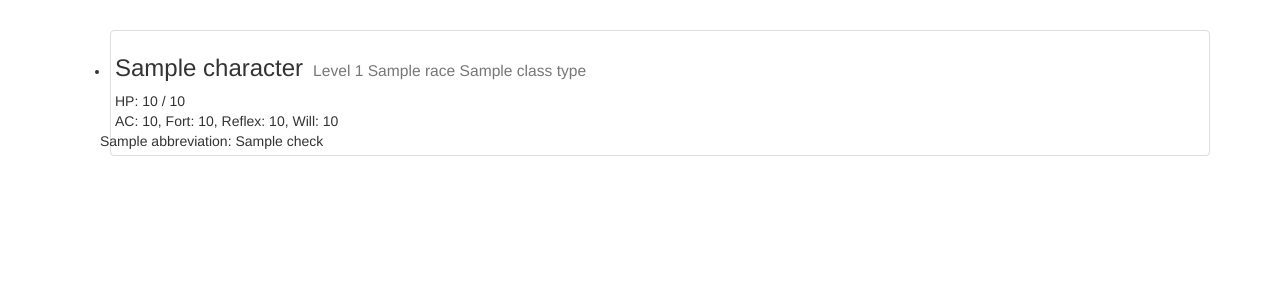
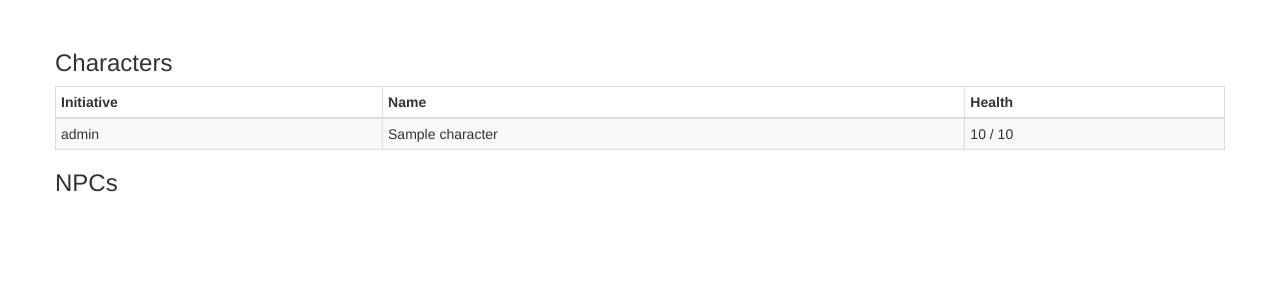
Before and after one commit to ateoto/django-dm, a Django app: template dm/templates/dm/party.html in a window 1280 px wide. Shown: the top 300 px of the page. Run offline with Django 3.2, Linux system fonts and the light colour scheme; the template is opened without the code that fills it: most values are stand-ins (such as "Sample title", 1, 10 or a date in 2020); some libraries are stand-ins or nearby versions.

Commit message:
Various updates to layout and functionality.

```diff
--- a/dm/static/dm/css/main.css
+++ b/dm/static/dm/css/main.css
@@ -1,7 +1,19 @@
 body {
 	padding-top: 30px;
+}
+
+#sidenav {
+	float: left;
+	position: relative;
+	width: 100px;
+	min-height: 500px;
+}
+#content {
 }
 
 .character-header-info {
 	padding-left: 10px;
 }
+#pc-detail-toolbar {
+	text-align: center;
+}
--- a/dm/static/dm/js/dm.js
+++ b/dm/static/dm/js/dm.js
@@ -50,6 +50,11 @@ $(function() {
 				this_character.hit_points = data.hit_points;
 				this_character.max_hit_points = data.max_hit_points;
 				this_character.id = data.id;
+				this_character.level = data.level;
+				this_character.race = data.race.name;
+				this_character.class_type = data.class_type.name;
+				this_character.defenses = data.defenses;
+				this_character.abilities = data.abilities;
 				console.log('Got character ' + this_character.id);
 				this_character.update_ui();
 		}, "json");
@@ -71,77 +76,70 @@ $(function() {
 	        	this_character.update_ui();
 	        },
 		});
-
-
 	}
 
 	Character.prototype.update_ui = function() {
 		console.log('Update ui for ' + this.id);
 		var hp_percentage = ((this.hit_points / this.max_hit_points) * 100);
+		$('#pc-init-' + this.id).text(this.abilities.dex.modifier_half_level);
 		$('#hp-text-' + this.id).text(this.hit_points);
 		$('#max-hp-text-' + this.id).text(this.max_hit_points);
 	}
 
-	my_party = new Party('/dm/api/v1/party/' + $('#party').attr('party-id') + '/');
+	$('#pc-detail').hide();
+
+	my_party = new Party('/dm/api/v1/party/' + $('#pc-overview').attr('party-id') + '/');
 
 	$.when(my_party.get_party()).then(my_party.update_ui());
 
-	$('#hp-modal').modal({
-		show: false,
-	});
-
-	$('#xp-modal').modal({
-		show: false,
-	});
-
 	//update_party($('#party').attr('party-id'));
 
-	$('.hp-btn').click(function(){
-		var cid = $(this).attr('character-id');
-		var character = my_party.get_character_by_id(cid);
-		$('#hp-modal-save').removeAttr('party-id');
-		$('#hp-modal-save').attr('character-id', cid);
-		$('#hp-modal-label').text(character.name);
-		$('#hp-input').val(character.hit_points);
-		$('#hp-modal').modal('show');
-	});
 
-	$('#hp-btn-party').click(function() {
-		var pid = $('#hp-btn-party').attr('party-id');
-		$('#hp-modal-save').removeAttr('character-id');
-		$('#hp-modal-save').attr('party-id', pid);
+	$('.pc-character-overview').click(function() {
+		$("#pc-detail").hide();
+		$('#pc-detail-stats').hide();
+		var pcid = $(this).attr('pc-id');
+		var character = my_party.get_character_by_id(pcid);
+		$('#pc-detail').attr('pc-id', pcid);
+		$('#pc-detail-name').text(character.name);
+        $('#pc-detail-level-text').text(character.level);
+        $('#pc-detail-flavor').text(character.race + ' ' + character.class_type);
+		$('#pc-detail-ac .pc-detail-defense-value').text(character.defenses.ac.total);
+		$('#pc-detail-fort .pc-detail-defense-value').text(character.defenses.fort.total);
+		$('#pc-detail-ref .pc-detail-defense-value').text(character.defenses.ref.total);
+		$('#pc-detail-will .pc-detail-defense-value').text(character.defenses.will.total);
+		$('#pc-detail-str .pc-detail-ability-check').text(character.abilities.str.check);
+		$('#pc-detail-dex .pc-detail-ability-check').text(character.abilities.dex.check);
+		$('#pc-detail-wis .pc-detail-ability-check').text(character.abilities.wis.check);
+		$('#pc-detail-con .pc-detail-ability-check').text(character.abilities.con.check);
+		$('#pc-detail-int .pc-detail-ability-check').text(character.abilities.int.check);
+		$('#pc-detail-cha .pc-detail-ability-check').text(character.abilities.cha.check);
 
-		$.get('/dm/api/v1/party/' + pid + '/','',
-			function(data) {
-				$('#hp-modal-label').text(data.name);
-				$('#hp-input').val('');
-				$('#hp-modal').modal('show');
-			}, "json");
-	});
-
-	$('#hp-max-btn').click(function() {
-		var cid = $('#hp-modal-save').attr('character-id');
-		var character = my_party.get_character_by_id(cid);
-		$('#hp-input').val(character.max_hit_points);
+        $('#pc-detail-stats').show();
+        $('#pc-detail').show();
 	});
 
 
-	$('#hp-modal-save').click(function() {
-		var new_value = $('#hp-input').val();
-		if ($('#hp-modal-save').attr('party-id') == undefined) {
-			var cid = $('#hp-modal-save').attr('character-id');
-			var character = my_party.get_character_by_id(cid);
-			character.hit_points = new_value;
-			character.set_character();
-		} else {
-			var pid = $('#hp-modal-save').attr('party-id');
-			$.get('/dm/api/v1/party/' + pid + '/', '',
-				function(data) {
-					_.each(data.characters, function(element) {
-						set_hp(element, new_value);
-					});
-			}, "json");
-		}
-		$('#hp-modal').modal('hide');
+	$('#pc-detail-toolbar .btn').tooltip({ placement: 'bottom'});
+
+
+	$('#pc-initiative-btn').click(function() {
+		var pcid = $('#pc-detail').attr('pc-id');
+		$('#pc-initiative-form').attr('for-pc', pcid);
+		$('#initiative-modal').modal('show');
+		$('#pc-initiative-input').val($('#pc-init-' + pcid).text());
+		$('#pc-initiative-input').focus();
+	});
+
+	$('#pc-stats-btn').click(function() {
+		//Hide all others
+		$('#pc-detail-stats').show();
+	});
+
+	$('#pc-initiative-form').submit(function() {
+		var pcid = $('#pc-initiative-form').attr('for-pc');
+		$('#pc-init-' + pcid).text($('#pc-initiative-input').val());
+		$('#initiative-modal').modal('hide');
+		return false;
 	});
 });
--- a/dm/templates/dm/party.html
+++ b/dm/templates/dm/party.html
@@ -6,56 +6,124 @@
 {% endblock %}
 {% block content %}
 <div class="container">
-    <ul id="party" class="thumbnails" party-id="{{ party.id }}">
+    <div class="row">
+        <div id="overview" class="span6">
+            <h3>Characters</h3>
+            <table id="pc-overview" class="table table-striped table-bordered table-condensed table-hover" party-id="{{ party.id }}">
+                <thead>
+                    <tr>
+                        <th>Initiative</th>
+                        <th>Name</th>
+                        <th>Health</th>
+                    </tr>
+                </thead>
+                <tbody>
                     {% for c in party.characters.all %}
-        <li id="character-{{ c.id }}" class="character-block span4" character-id="{{ c.id }}">
-            <div class="thumbnail">
-                <h3>{{ c.name }}<small class="character-header-info">Level {{ c.current_level.number }} {{ c.race.name }} {{ c.class_type.name }}</small></h3>
-                HP: <span id="hp-text-{{ c.id }}">{{ c.hit_points }}</span>
+                    <tr id="pc-{{ c.id }}" class="pc-character-overview" pc-id="{{ c.id }}">
+                        <td id="pc-init-{{ c.id }}">{{ c.get_abilities.dex.modifier_half_level }}</td>
+                        <td id="pc-name-{{ c.id }}">{{ c.name }}</td>
+                        <td id="pc-health-{{ c.id }}">
+                            <span id="hp-text-{{ c.id }}">{{ c.hit_points }}</span>
                             /
                             <span id="max-hp-text-{{ c.id }}">{{ c.max_hit_points }}</span>
-                <br>
-                <span class="defenses">
-                    {% with defenses=c.get_defenses %}
-                    AC: <span id="ac-text-{{ c.id }}">{{ defenses.ac.total }}</span>,
-                    Fort: <span id="fort-text-{{ c.id }}">{{ defenses.fort.total }}</span>,
-                    Reflex: <span id="ref-text-{{ c.id }}">{{ defenses.ref.total }}</span>,
-                    Will: <span id="will-text-{{ c.id }}">{{ defenses.will.total }}</span>
-                    {% endwith %}
-                </span>
-                <br>
+                        </td>
+                    </tr>
+                    {% endfor %}
+                </tbody>
+            </table>
+            <h3>NPCs</h3>
+            <table id="npc-overview" class="table table-striped table-bordered table-condensed table-hover" encounter-id="{{ encounter.id }}">
+            </table>
+        </div>
+        <div id="detail" class="span6">
+            <div id="pc-detail">
+                <h3>
+                    <span id="pc-detail-name"></span>
+                    <small>Level <span id="pc-detail-level-text"></span> <span id="pc-detail-flavor"></span></small>
+                </h3>
+                <div id="pc-detail-toolbar" class="btn-group">
+                    <button id="pc-initiative-btn" class="btn" title="Initiative">#</button>
+                    <button id="pc-stats-btn" class="btn" title="Stats">Stats</button>
+                    <button id="pc-powers-btn" class="btn" title="Powers">Powers</button>
+                    <button id="pc-feats-btn" class="btn" title="Feats">Feats</button>
+                    <button id="pc-equipment-btn" class="btn" title="Equipment">Equipment</button>
+                    <button id="pc-dm-btn" class="btn" title="Dungeon Master">DM</button>
+                </div>
+                <div id="pc-detail-stats">
+                    <div id="pc-detail-stats-defenses">
                         <div class="row">
-                {% for ability in c.abilities.all %}
-                    <span class="span1">
-                        {{ ability.ability.abbreviation }}: {{ ability.check }}
-                    </span>
-                {% endfor %}
+                            <div id="pc-detail-ac" class="span6">
+                                <span class="pc-detail-defense-label">AC: </span>
+                                <span class="pc-detail-defense-value"></span>
                             </div>
                         </div>
-        </li>
-    {% endfor %}
-    </ul>
-    <div id="hp-modal" class="modal hide" tabindex="-1" role="dialog" aria-labelledby="hp-modal-label" aria-hidden="true">
-        <div class="modal-header">
-            <button type="button" class="close" data-dismiss="modal" aria-hidden="true">×</button>
-            <h3 id="hp-modal-label">Modal header</h3>
+                        <div class="row">
+                            <div id="pc-detail-fort" class="span2">
+                                <span class="pc-detail-defense-label">Fortitude: </span>
+                                <span class="pc-detail-defense-value"></span>
                             </div>
-        <div class="modal-body">
-                <div class="control-group">
-                    <div class="controls">
-                        <div class="input-prepend input-append">
-                            <button id="hp-min-btn" class="btn" type="button">Min</button>
-                            <input id="hp-input" class="span2" id="appendedPrependedInput" type="text">
-                            <button id="hp-max-btn" class="btn" type="button">Max</button>
+                            <div id="pc-detail-ref" class="span2">
+                                <span class="pc-detail-defense-label">Reflex: </span>
+                                <span class="pc-detail-defense-value"></span>
+                            </div>
+                            <div id="pc-detail-will" class="span2">
+                                <span class="pc-detail-defense-label">Will: </span>
+                                <span class="pc-detail-defense-value"></span>
+                            </div>
+                        </div>
+                    </div>
+                    <div id="pc-detail-stats-abilities">
+                        <div class="row">
+                            <div id="pc-detail-str" class="span2">
+                                <span class="pc-detail-ability-label">Str: </span>
+                                <span class="pc-detail-ability-check"></span>
+                            </div>
+                            <div id="pc-detail-dex" class="span2">
+                                <span class="pc-detail-ability-label">Dex: </span>
+                                <span class="pc-detail-ability-check"></span>
+                            </div>
+                            <div id="pc-detail-wis" class="span2">
+                                <span class="pc-detail-ability-label">Wis: </span>
+                                <span class="pc-detail-ability-check"></span>
+                            </div>
+                        </div>
+                        <div class="row">
+                            <div id="pc-detail-con" class="span2">
+                                <span class="pc-detail-ability-label">Con: </span>
+                                <span class="pc-detail-ability-check"></span>
+                            </div>
+                            <div id="pc-detail-int" class="span2">
+                                <span class="pc-detail-ability-label">Int: </span>
+                                <span class="pc-detail-ability-check"></span>
+                            </div>
+                            <div id="pc-detail-cha" class="span2">
+                                <span class="pc-detail-ability-label">Cha: </span>
+                                <span class="pc-detail-ability-check"></span>
                             </div>
                         </div>
                     </div>
                 </div>
-        <div class="modal-footer">
-            <button class="btn" data-dismiss="modal" aria-hidden="true">Close</button>
-            <button id="hp-modal-save" class="btn btn-primary">Save changes</button>
+            </div>
+            <div id="npc-detail">
             </div>
         </div>
+    </div>
+</div>
+
+<div id="initiative-modal" class="modal hide" tabindex="-1" role="dialog" aria-labelledby="hp-modal-label" aria-hidden="true">
+    <div class="modal-header">
+        <h3 id="hp-modal-label">Modal header</h3>
+    </div>
+    <form id="pc-initiative-form" class="modal-form">
+    <div class="modal-body">
+        <input id="pc-initiative-input" type="text">
+    </div>
+    <div class="modal-footer form-actions">
+        <button type="button" class="btn" data-dismiss="modal" aria-hidden="true">Close</button>
+        <button id="initiative-modal-save" type="submit" class="btn btn-primary">Save</button>
+    </div>
+    </form>
+</div>
+
 {% csrf_token %}
-</div>
 {% endblock %}
```
Also changed, not shown: dm/models.py (+7 -0 lines). Lines whose indentation alone changed are shown as unchanged.
